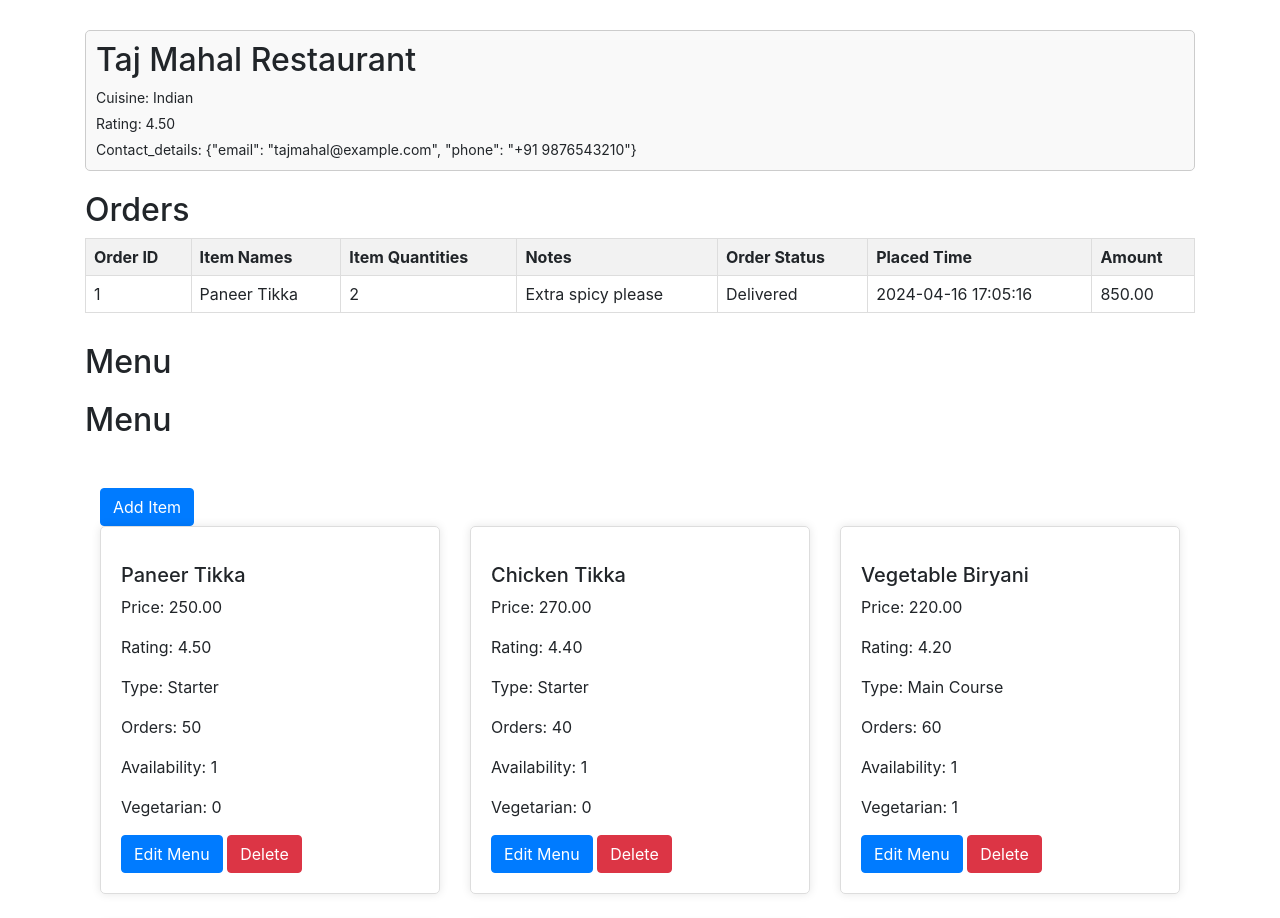
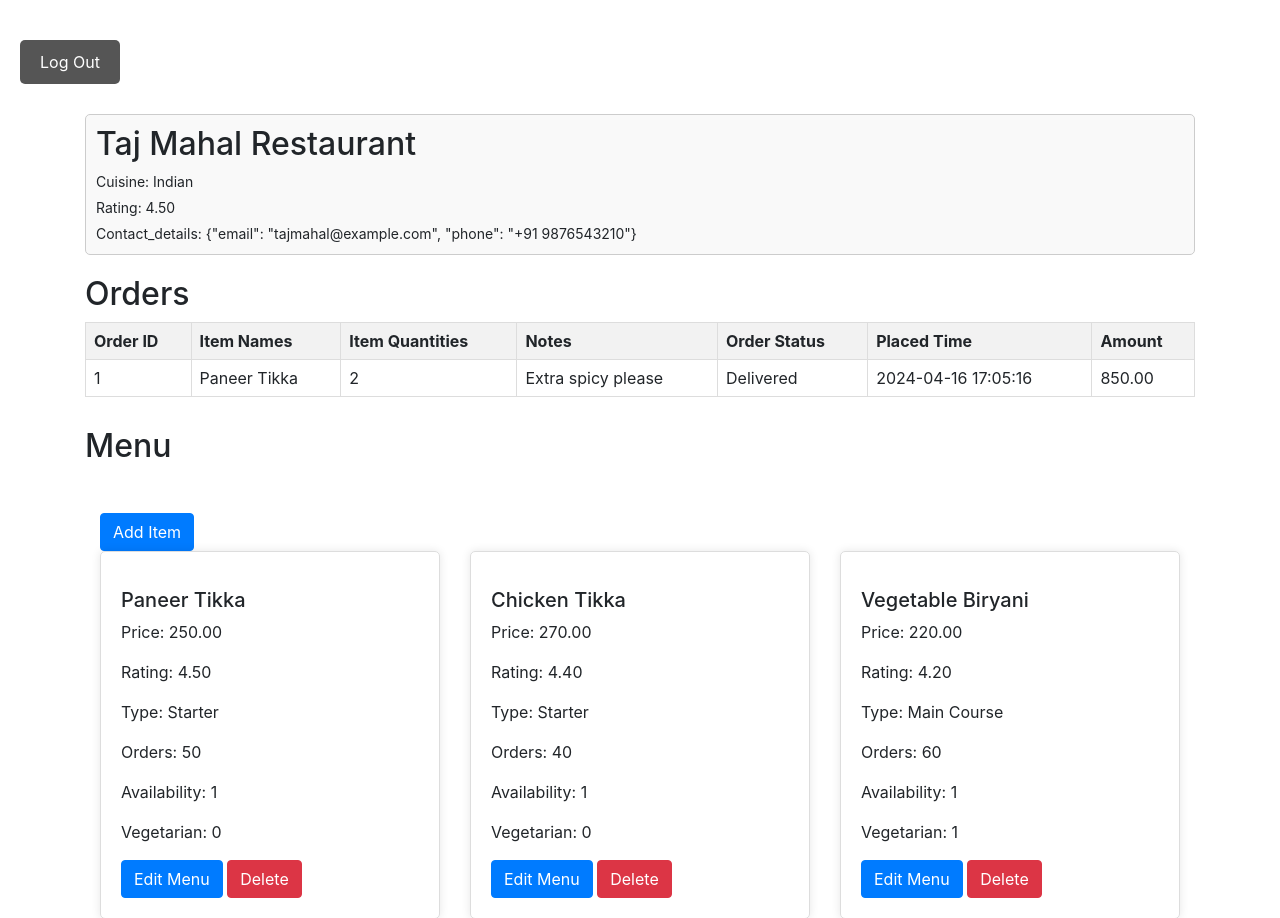
Before and after one commit to Shriyash1234/Food_Delivery_System, a Flask app: page /restaurant in a window 1280 px wide. Shown: the top 918 px of the page. Run offline with Flask 3, Linux system fonts and the light colour scheme; a user stored in the database is signed in; data comes from the database, SQL or seed files in the repository; some libraries are stand-ins or nearby versions.

Commit message:
added logout button in restaurants

```diff
--- a/app.py
+++ b/app.py
@@ -13,7 +13,7 @@ app = Flask(__name__,static_url_path="/static")
 app.secret_key = 'Top_secret'
 app.config['MYSQL_HOST'] = 'localhost'
 app.config['MYSQL_USER'] = 'root'
-app.config['MYSQL_PASSWORD'] = '****'
+app.config['MYSQL_PASSWORD'] = 'Shriyash123'
 app.config['MYSQL_DB'] = 'food_delivery_system'
 mysql = MySQL(app)
 # try:
--- a/templates/restaurants/details.html
+++ b/templates/restaurants/details.html
@@ -29,9 +29,22 @@
       th {
         background-color: #f2f2f2;
       }
+      .btn-back {
+        background-color: #555; /* Dark grey color */
+        color: #fff; /* White text color */
+        padding: 10px 20px; /* Adjust padding as needed */
+        border: none; /* Remove default button border */
+        border-radius: 5px; /* Optional: Add rounded corners */
+        text-decoration: none; /* Remove default link underline */
+        display: inline-block; /* Ensure proper button display */
+        margin-top: 40px;
+        margin-left: 20px;
+    }
     </style>
   </head>
   <body>
+    <a href="http://127.0.0.1:5000" class="btn-back">Log Out</a>
+
     <div class="container">
       <div class="restaurant-card">
         <h2>{{ restaurant_details.restaurant_name }}</h2>
@@ -71,7 +84,6 @@
       </table>
       <h2 style="margin-top: 30px;">Menu</h2>
       <div style="margin-top: 20px !important;" class="my-5">
-      <h2>Menu</h2>
       <div class="container my-5">
         <a href="{{ url_for('add_item') }}" type="button" class="btn btn-primary">Add Item</a>
         <div class="row">
```
